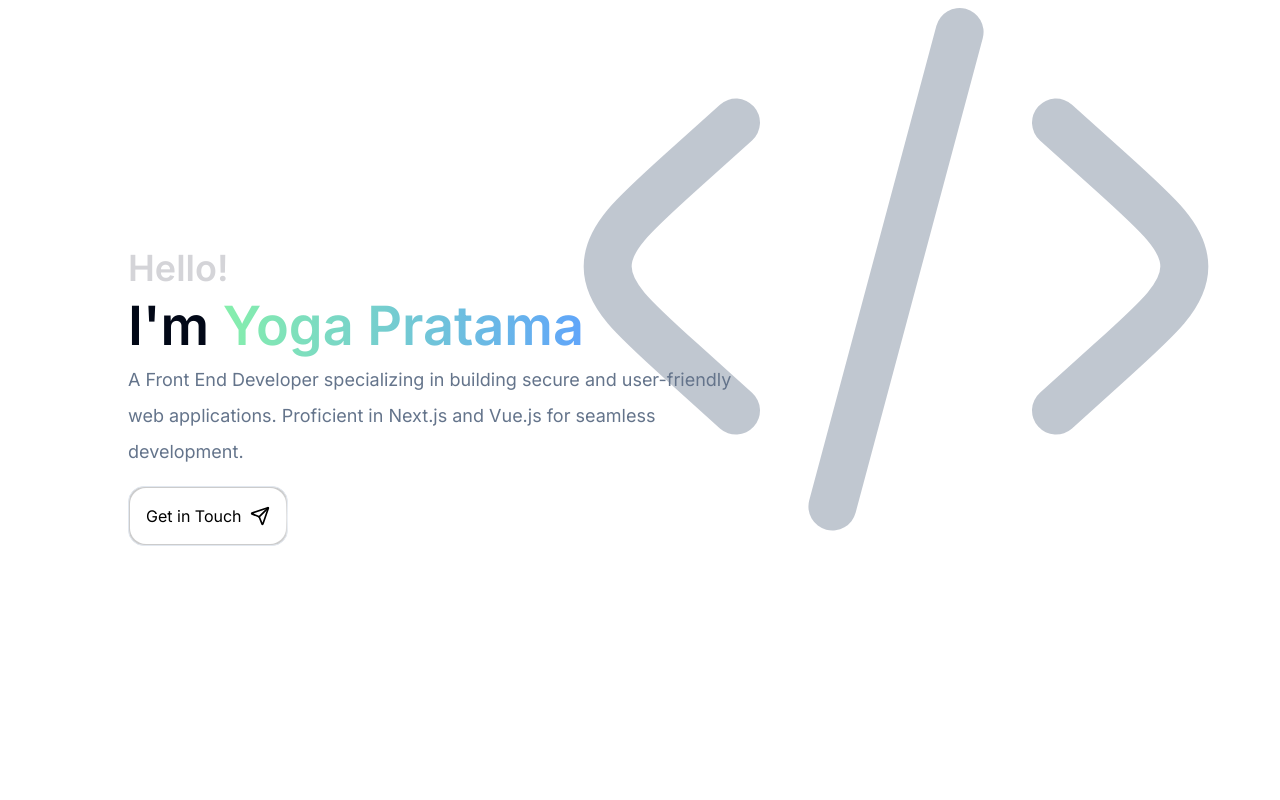
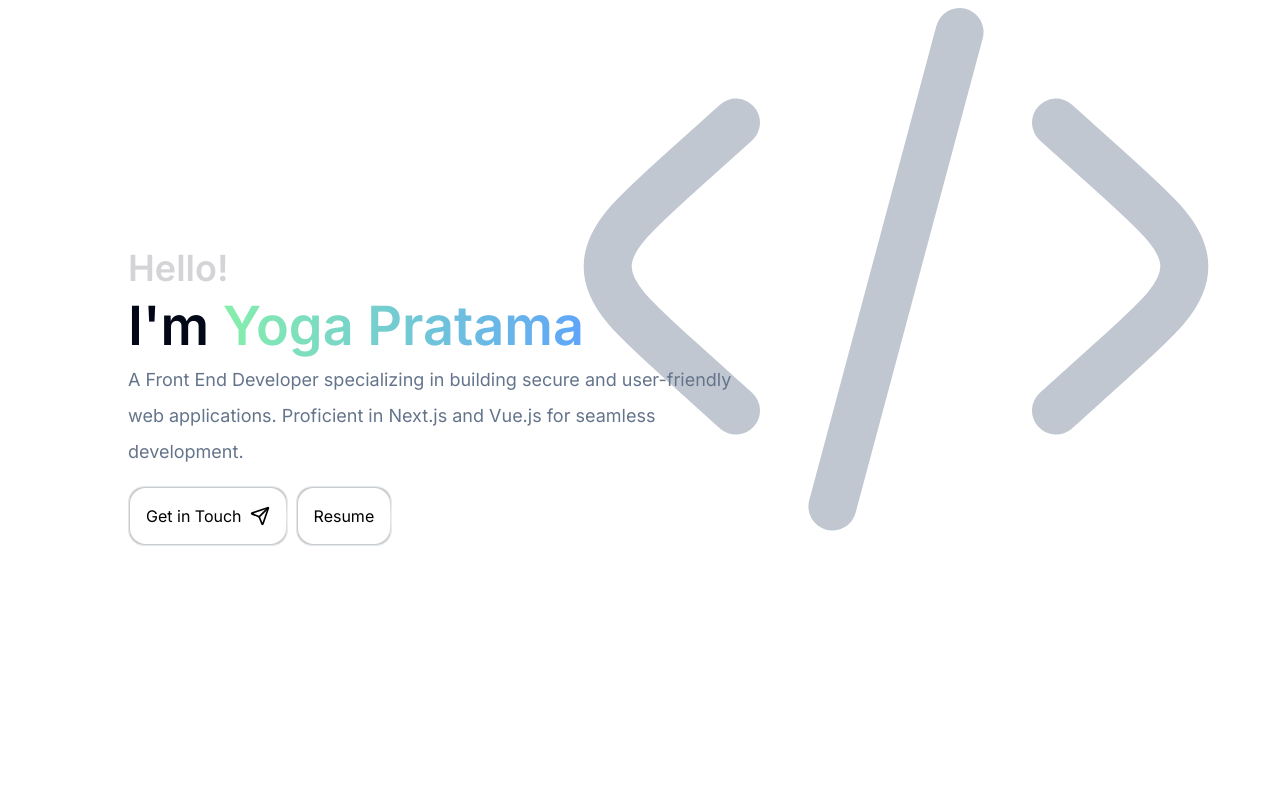
Before and after one commit to pratamayp/pratamayp.github.io, a Next.js app: page / in a window 1280 px wide. Shown: the top 800 px of the page. Built offline with nearby package versions, Linux system fonts and the light colour scheme.

Commit message:
fix: hero button comps, resume button and pages

```diff
--- a/app/_components/contact.tsx
+++ b/app/_components/contact.tsx
@@ -5,7 +5,7 @@ import React from 'react';
 
 export const Contact = () => {
   return (
-    <section id="contact" className="px-10 lg:container">
+    <section id="contact" className="px-10 lg:container 2xl:px-14">
       <hr />
       <div className="flex flex-col md:flex-row py-8 justify-between gap-6 md:gap-0">
         <div className="flex flex-col md:flex-row gap-6 lg:gap-14">
@@ -68,7 +68,7 @@ const ContactSection = ({
       <Link
         target="_blank"
         href={href}
-        className="text-zinc-200 hover:text-white"
+        className="text-zinc-200 hover:text-white hover:translate-x-1 ease duration-300"
       >
         {value}
       </Link>
--- a/app/_components/hero.tsx
+++ b/app/_components/hero.tsx
@@ -1,6 +1,7 @@
 import React from 'react';
 import { styles } from '../styles';
-import { MessageButton } from './message-button';
+import { TwistingGlareButton } from '@/components/ui/button-twisting-glare';
+import Link from 'next/link';
 
 export const Hero = () => {
   return (
@@ -20,7 +21,14 @@ export const Hero = () => {
           user-friendly web applications. Proficient in Next.js and Vue.js for
           seamless development.
         </div>
-        <MessageButton />
+        <div className="flex gap-2">
+          <Link href="#contact">
+            <TwistingGlareButton value="Get in Touch" sendIcon />
+          </Link>
+          <Link href="/resume" target='_blank'>
+            <TwistingGlareButton value="Resume" />
+          </Link>
+        </div>
       </div>
     </section>
   );
--- a/app/layout.tsx
+++ b/app/layout.tsx
@@ -9,9 +9,6 @@ const inter = Inter({ subsets: ['latin'] });
 export const metadata: Metadata = {
   title: 'Yoga Pratama | Front-end Developer',
   description: 'Web Portfolio of Yoga Pratama',
-  icons: {
-    icon: '/pr.svg',
-  },
 };
 
 export default function RootLayout({
--- /dev/null
+++ b/app/resume/page.tsx
@@ -0,0 +1,21 @@
+import { Metadata } from 'next';
+import React from 'react';
+
+export const metadata: Metadata = {
+  title: 'Resume | Yoga Pratama',
+  description: "Yoga Pratama's resume",
+};
+
+const Resume = () => {
+  return (
+    <div className="flex justify-center h-screen">
+      <iframe
+        src="https://drive.google.com/file/d/11AhZqH8jzvB-LgJEdiZ3Up6KRMsrdkJG/preview"
+        className="w-full"
+        style={{ border: 0 }}
+      />
+    </div>
+  );
+};
+
+export default Resume;
--- a/app/_components/message-button.tsx
+++ b/components/ui/button-twisting-glare.tsx
@@ -4,13 +4,17 @@ import React from 'react';
 import { HoverBorderGradient } from '@/components/ui/button-hover-gradient';
 import { Send } from 'lucide-react';
 import { cn } from '@/lib/utils';
-import Link from 'next/link';
 
-export const MessageButton = () => {
+export const TwistingGlareButton = ({
+  value,
+  sendIcon,
+}: {
+  value: string;
+  sendIcon?: boolean;
+}) => {
   const [hovered, setHovered] = React.useState<boolean>(false);
   return (
-    <Link
-      href="#contact"
+    <div
       className="mt-4 w-fit"
       onMouseEnter={() => setHovered(true)}
       onMouseLeave={() => setHovered(false)}
@@ -20,11 +24,13 @@ export const MessageButton = () => {
         as="button"
         className="dark:bg-background bg-white text-black dark:text-white flex items-center space-x-2 px-4 ,md:px-6 py2 md:py-4"
       >
-        <span>Get in Touch</span>
-        <Send
-          className={cn('size-5 ease duration-500', hovered && 'rotate-45')}
-        />
+        <span>{value}</span>
+        {sendIcon && (
+          <Send
+            className={cn('size-5 ease duration-500', hovered && 'rotate-45')}
+          />
+        )}
       </HoverBorderGradient>
-    </Link>
+    </div>
   );
 };
```
